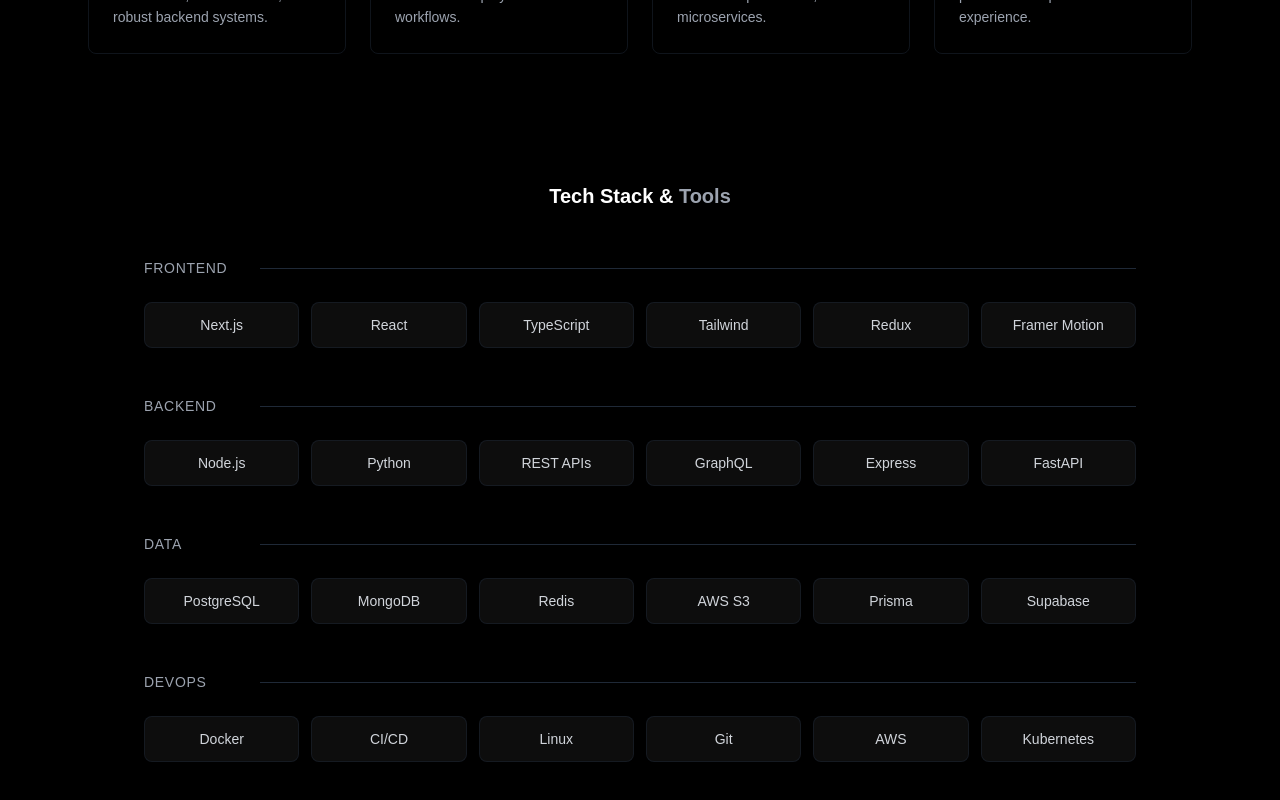
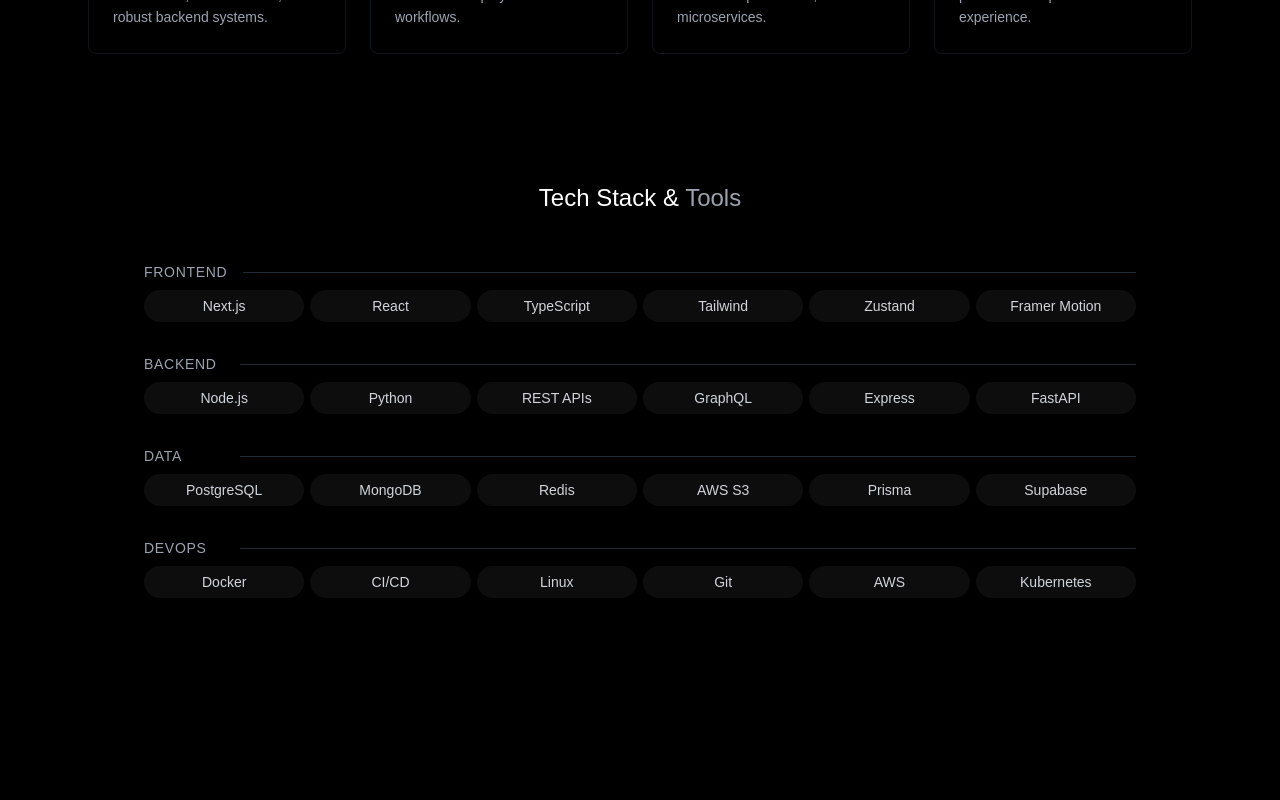
Before and after one commit to healertrix/portfolio, a Next.js app: page / in a window 1280 px wide. Shown: the part 1453-2253 px from the top of the page. After the commit the page ends 2115 px from the top, so only its background shows below. Built offline with nearby package versions, Linux system fonts and the light colour scheme.

Commit message:
madebetter

```diff
--- a/app/page.tsx
+++ b/app/page.tsx
@@ -15,7 +15,7 @@ const technologies = {
     'React',
     'TypeScript',
     'Tailwind',
-    'Redux',
+    'Zustand',
     'Framer Motion',
   ],
   backend: ['Node.js', 'Python', 'REST APIs', 'GraphQL', 'Express', 'FastAPI'],
@@ -319,12 +319,12 @@ export default function Home() {
               whileInView={{ opacity: 1, y: 0 }}
               transition={{ duration: 0.5 }}
               viewport={{ once: true }}
-              className='text-lg sm:text-xl font-semibold mb-12 text-center'
+              className='text-xl sm:text-2xl font-medium mb-12 text-center'
             >
               Tech Stack & <span className='text-gray-400'>Tools</span>
             </motion.h3>
 
-            <div className='space-y-12 max-w-5xl mx-auto px-4'>
+            <div className='space-y-8 max-w-5xl mx-auto px-4'>
               {Object.entries(technologies).map(
                 ([category, techs], categoryIndex) => (
                   <motion.div
@@ -335,13 +335,13 @@ export default function Home() {
                     viewport={{ once: true }}
                     className='relative'
                   >
-                    <div className='flex items-center gap-4 mb-6'>
-                      <h4 className='text-sm font-medium text-gray-400 uppercase tracking-wider min-w-[100px]'>
+                    <div className='flex items-center gap-4 mb-2'>
+                      <h4 className='text-sm font-medium text-gray-400 uppercase tracking-wider min-w-[80px]'>
                         {category}
                       </h4>
                       <div className='h-[1px] bg-gray-800 flex-grow'></div>
                     </div>
-                    <div className='grid grid-cols-2 sm:grid-cols-3 md:grid-cols-4 lg:grid-cols-6 gap-3'>
+                    <div className='grid grid-cols-2 sm:grid-cols-3 md:grid-cols-6 gap-1.5'>
                       {techs.map((tech, index) => (
                         <motion.div
                           key={tech}
@@ -351,11 +351,10 @@ export default function Home() {
                           className='group'
                         >
                           <div
-                            className='px-4 py-3 bg-white/5 backdrop-blur-sm border border-gray-800/50
-                                    rounded-lg text-sm text-gray-300 hover:bg-white/10
-                                    hover:border-gray-700 transition-all duration-300
-                                    hover:scale-105 transform cursor-default
-                                    flex items-center justify-center text-center h-full'
+                            className='px-4 py-1.5 bg-white/5 backdrop-blur-sm border-none
+                                    rounded-full text-sm text-gray-300 hover:bg-white/10
+                                    transition-colors duration-300 cursor-default
+                                    flex items-center justify-center text-center'
                           >
                             {tech}
                           </div>
```
